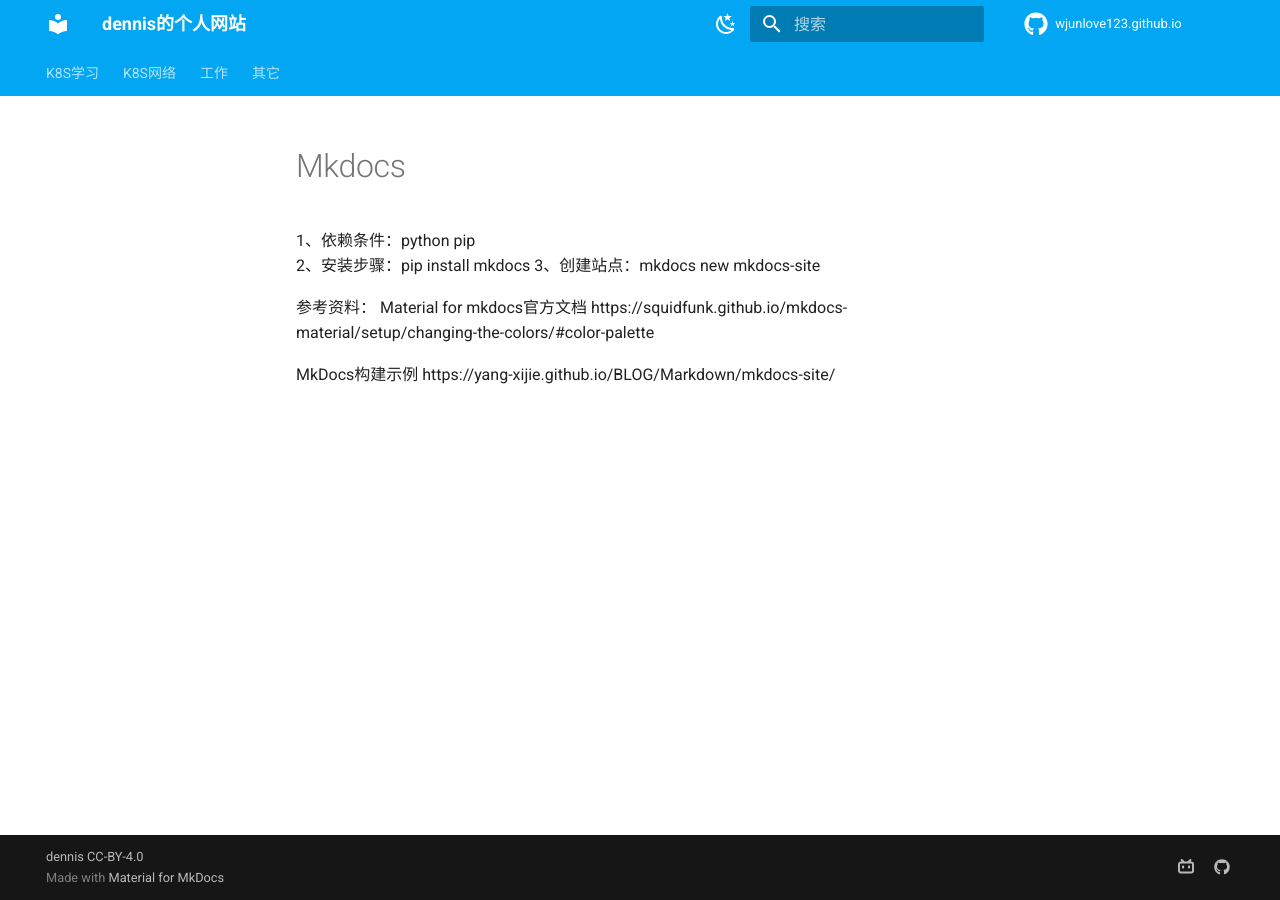
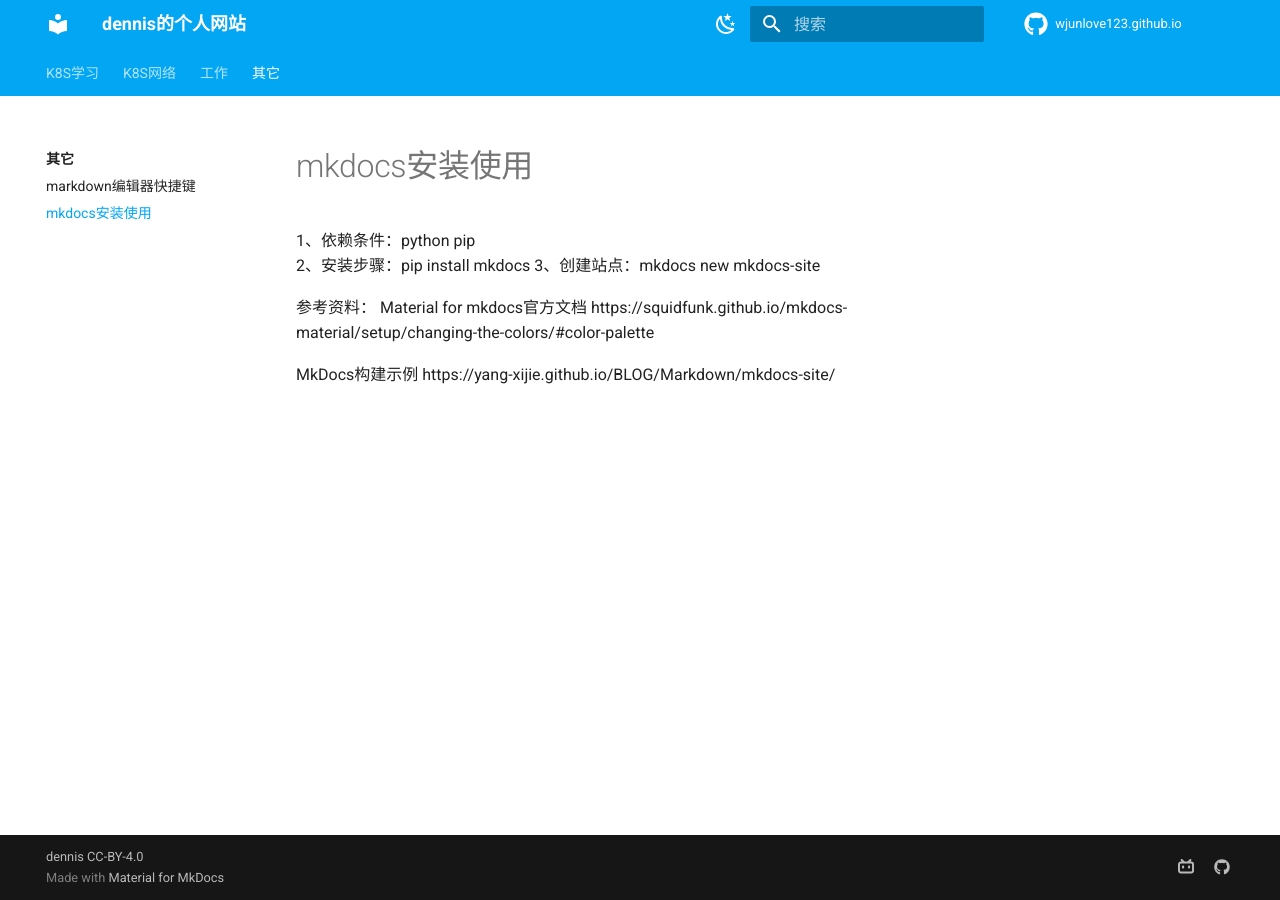
Before and after one commit to wjunlove123/wjunlove123.github.io, an MkDocs documentation site: the page built from docs/other/mkdocs.md, in a window 1280 px wide. Built offline with MkDocs 1.6.1 and Material for MkDocs 9.7.7, drawn with Linux system fonts in a browser that asks for light colours; comment, search, counter and statistics services are not loaded.

Commit message:
fifth commit

```diff
--- a/mkdocs.yml
+++ b/mkdocs.yml
@@ -18,7 +18,7 @@ nav:
   - 其它:
     - k8s learning/index.md
     - markdown编辑器快捷键: other/markdownEditor.md
-    - mkdocs安装使用: other/mkdcos.md
+    - mkdocs安装使用: other/mkdocs.md
 # [UI]
 ## [top]
 theme:
```
